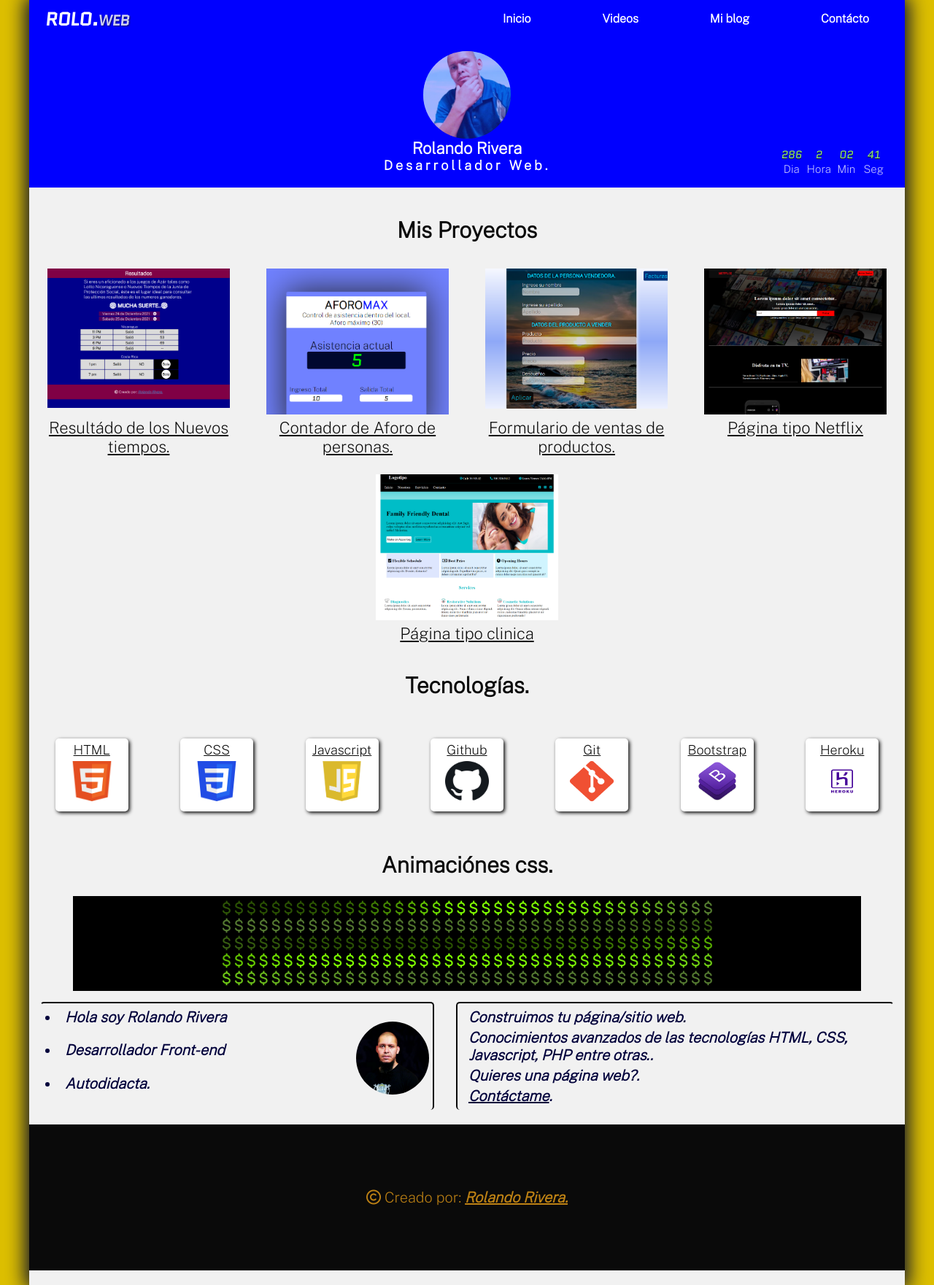
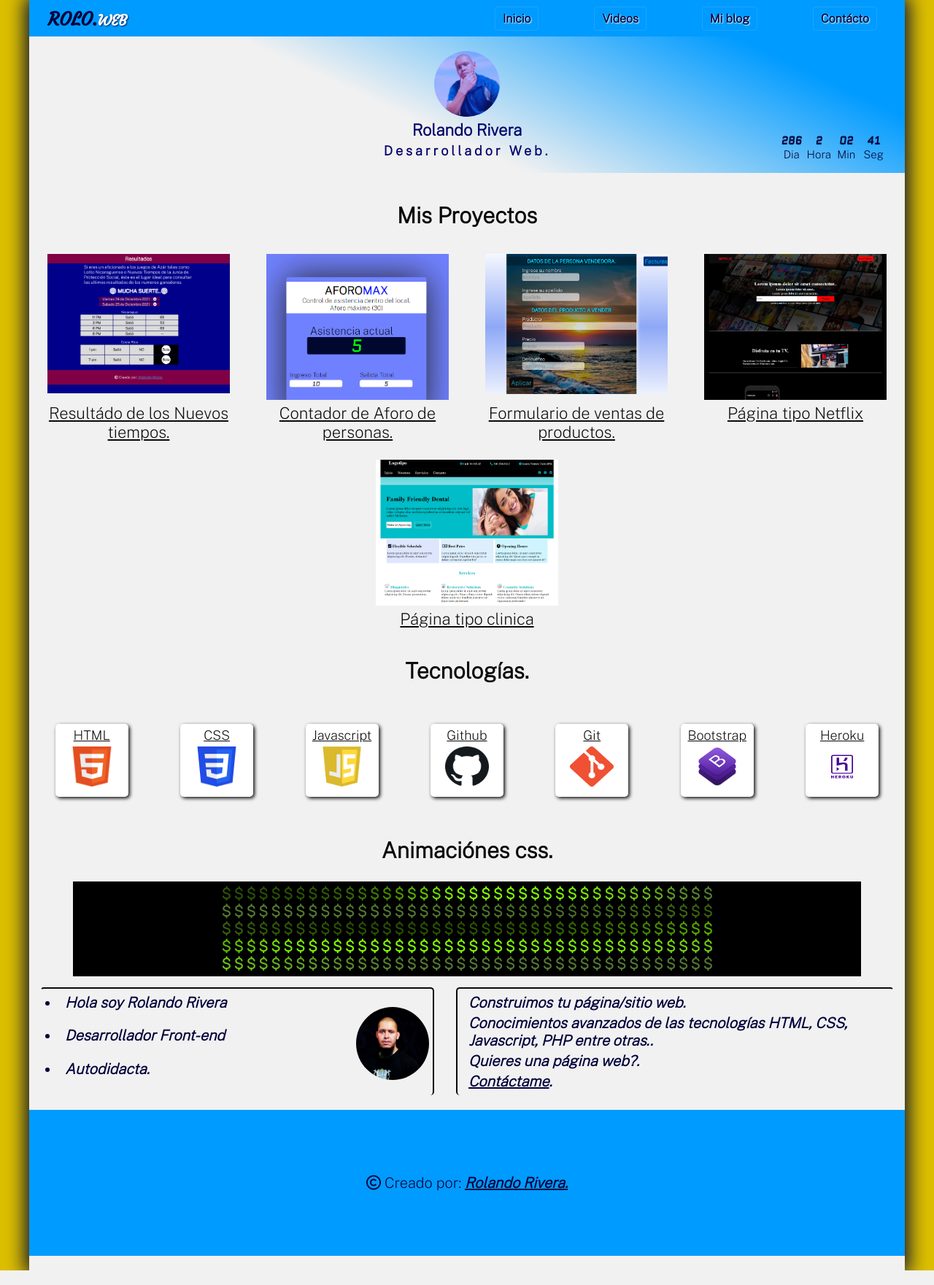
Before and after one commit to rolandoWe/roloweb, a PHP site: page /index.php in a window 1280 px wide. Shown: the whole page at 73% size. Run offline with PHP 8.4, Linux system fonts and the light colour scheme; some libraries are stand-ins or nearby versions; some web fonts are replaced.

Commit message:
Add files via upload

```diff
--- a/index.css
+++ b/index.css
@@ -38,14 +38,14 @@ body{
     display:flex;
     align-items: center;
     justify-content: space-between;
-    background:rgb(0, 0, 255);
+    background:rgb(0, 155, 255);
     z-index: 3;
     transition: .5s;
 }
 .logo{
     width:159px;
     height:90%;
-    background: rgb(0, 0, 255);
+    /* background: rgb(0, 0, 255); */
     border-radius: 20px;
     font-size: 25px;
     text-align: center;
@@ -63,18 +63,19 @@ body{
     margin: 0;
 }
 .logo a{
-    color:white;
+    color:rgb(0, 0, 59);
     text-decoration: none;
-    font-family: "Quantico";
+    font-family: "courgette";
+    /* letter-spacing: 2px; */
 
 }
 .logo span{
-    color:rgb(255, 255, 255,.8);
+    color:rgba(255, 255, 255);
     font-size: 20px;
     font-weight: bold;
-    font-family: "Quantico";
+    font-family: "courgette";
 
-    text-shadow: 1px 1px 2px rgb(0, 4, 112);
+    text-shadow: 1px 1px 2px rgb(2, 33, 94);
 }
 
 .ul{
@@ -98,7 +99,7 @@ body{
 .close i{
     font-size: 30px;
    line-height: 30px;
-   color:var(--naranja)
+   color:rgb(0, 0, 59)
 }
 .ul li{
     float: left;
@@ -107,16 +108,19 @@ body{
 
 }
 .ul li a{
-    background: rgb(0, 0, 255);
+    /* background: rgb(0, 0, 255); */
     text-decoration: none;
     padding:6px 10px;
     border-radius: 4px;
-    color:rgb(255, 255, 255);
+    color:rgb(0, 0, 59);
     font-weight:600;
-    /* border:solid rgb(190, 130, 20,.2) 1px */
+    border:solid rgba(255, 255, 255, 0.1) 1px;
+    text-shadow: 1px 1px 2px white;
 }
 .ul li a:hover{
-    background: rgb(0, 0, 182,.5);
+    /* background: rgb(0, 0, 182,.5); */
+    border:solid rgba(255, 255, 255, 0.6) 1px
+
 
 
 
@@ -144,9 +148,9 @@ body{
     display: flex;
     flex-wrap: wrap;
     justify-content: center;
-    background-color: rgb(0, 0, 255);
-    /* background-image:linear-gradient( rgba(0, 0, 59, 0.9)0%, rgb(0, 0, 59,.9)50%, rgb(0, 0, 59,.9)100%), url("imagenes/fondo_header.png"); */
-    /* background-size:cover;
+    /* background-color: rgb(230, 230, 230); */
+    background-image:linear-gradient( 25deg, rgba(241, 241, 241)0%,
+     rgba(241, 241, 241)40%, rgba(0, 155, 255)80%)   /* background-size:cover;
 
     background-repeat: no-repeat;
     background-position:center;
@@ -163,7 +167,8 @@ body{
     width:100%;
     text-align: center;
     font-size: 22px;
-    color:rgb(255, 255, 255)
+    color:rgb(3, 6, 107);
+    padding: 5px 0;
 }
 .section p{
     text-align: center;
@@ -172,12 +177,12 @@ body{
     font-size: 18px;
     letter-spacing: 4px;
     font-weight: bold;
-    color: rgb(255, 255, 255);
+    color: rgb(3, 0, 107);
 }
 .section figure{
     position: relative;
-    width:120px;
-    height:120px;
+    width:90px;
+    height:90px;
     overflow: hidden;
     /* border:solid white 1px; */
     border-radius: 50%;
@@ -196,7 +201,7 @@ body{
 }
 
 .section figure img{
-    width:150%
+    width:120%
 }
 .h_text{
     display: flex;
@@ -295,8 +300,8 @@ body{
     position: relative;
 }
 .fecha p{
-    color:rgb(159, 255, 96);
-    text-shadow: 0 1px 1px rgb(0, 0, 0);
+    color:rgb(0, 0, 59);
+    text-shadow: 0 1px 1px rgb(0, 2, 49);
 
     line-height: 30px;
     text-align: center;
@@ -314,13 +319,13 @@ body{
     left:0;
     width:100%;
     height: 100%;
-    background: rgba(0, 0, 255, 0.1);
+    /* background: rgba(0, 0, 255, 0.1); */
     border-radius: 50%;
     line-height: 70px;
     text-align: center;
     font-size: 15px;
     /* font-weight: bold; */
-    color:rgb(255, 255, 255,.8)
+    color:rgb(0, 0,59)
 }
 .fecha:nth-child(1)::after{
     content: "Dia";
@@ -457,7 +462,7 @@ article a{
 .footer{
     width:100%;
     min-height: 200px;
-    background: var(--cafe);
+    background:rgb(0, 155, 255);
     display: grid;
     align-content: center;
     margin-top: 20px;
@@ -468,11 +473,11 @@ article a{
     /* background: coral; */
     text-align: center;
     font-size: 20px;
-    color: var(--dorado);
+    color: rgb(0, 0, 59);
 
 }
 .footer a{
-    color: var(--dorado);
+    color: rgb(0, 0, 59);
     /* text-shadow: 0 0 5px white; */
     font-weight: bold;
     font-style: italic;
--- a/query.css
+++ b/query.css
@@ -14,14 +14,14 @@
     position: fixed;
     top: 0;
     left:0;
-    background: rgb(0, 0, 200);
+    background: rgb(0, 155, 255);
     flex-direction: column;
     z-index: 100;
     transition: .5s;
     transform: translateY(-200%);
 }
 .ul li{
-    background: rgb(238, 237, 248);
+    background: rgb(238, 237, 248,.1);
     width:100%;
     text-align: center;
 }
@@ -53,7 +53,7 @@
 .ano{
     top:-20px;
     right:35%;
-    background: rgb(0,0,255);
+    /* background: rgb(0,0,255); */
 }
 }
 @media(max-width:576px){
```
